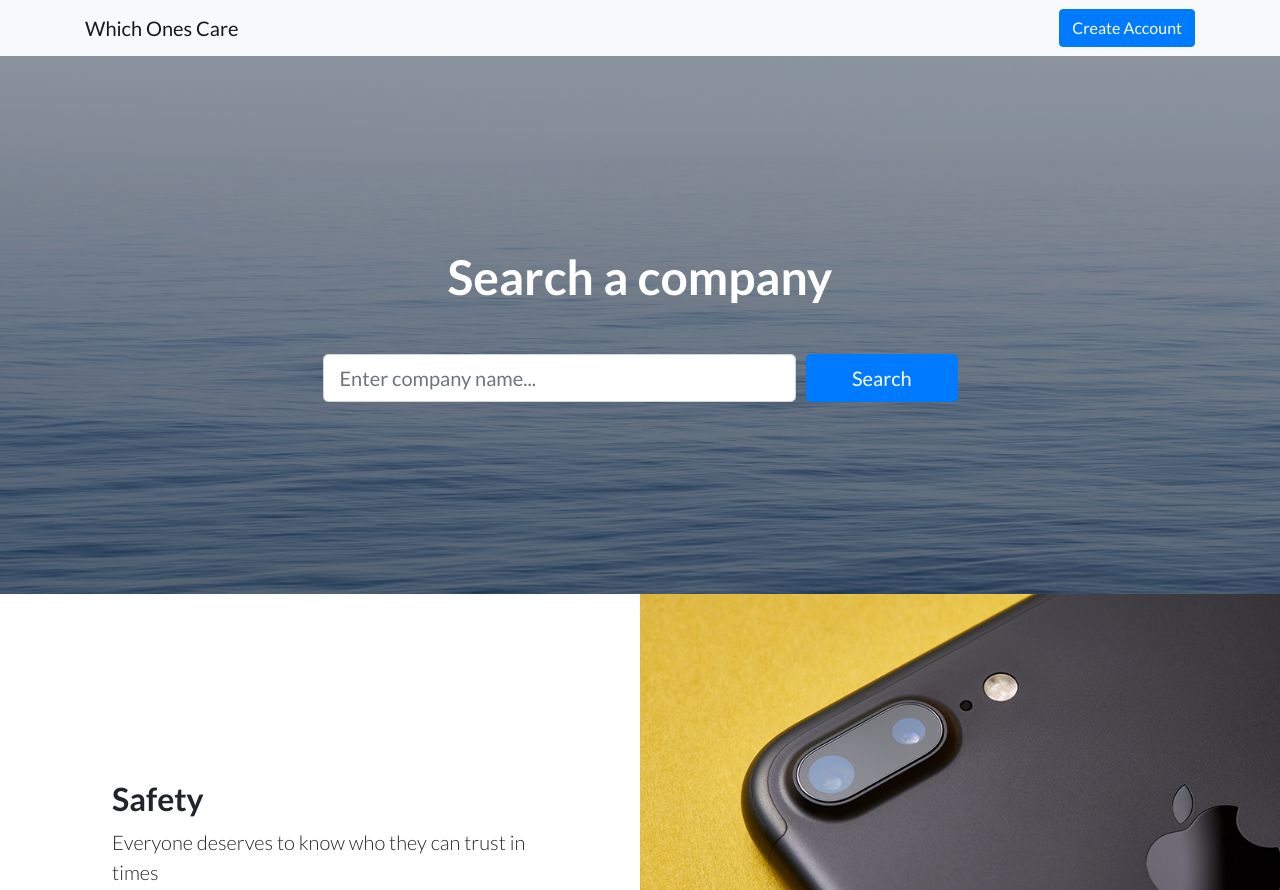
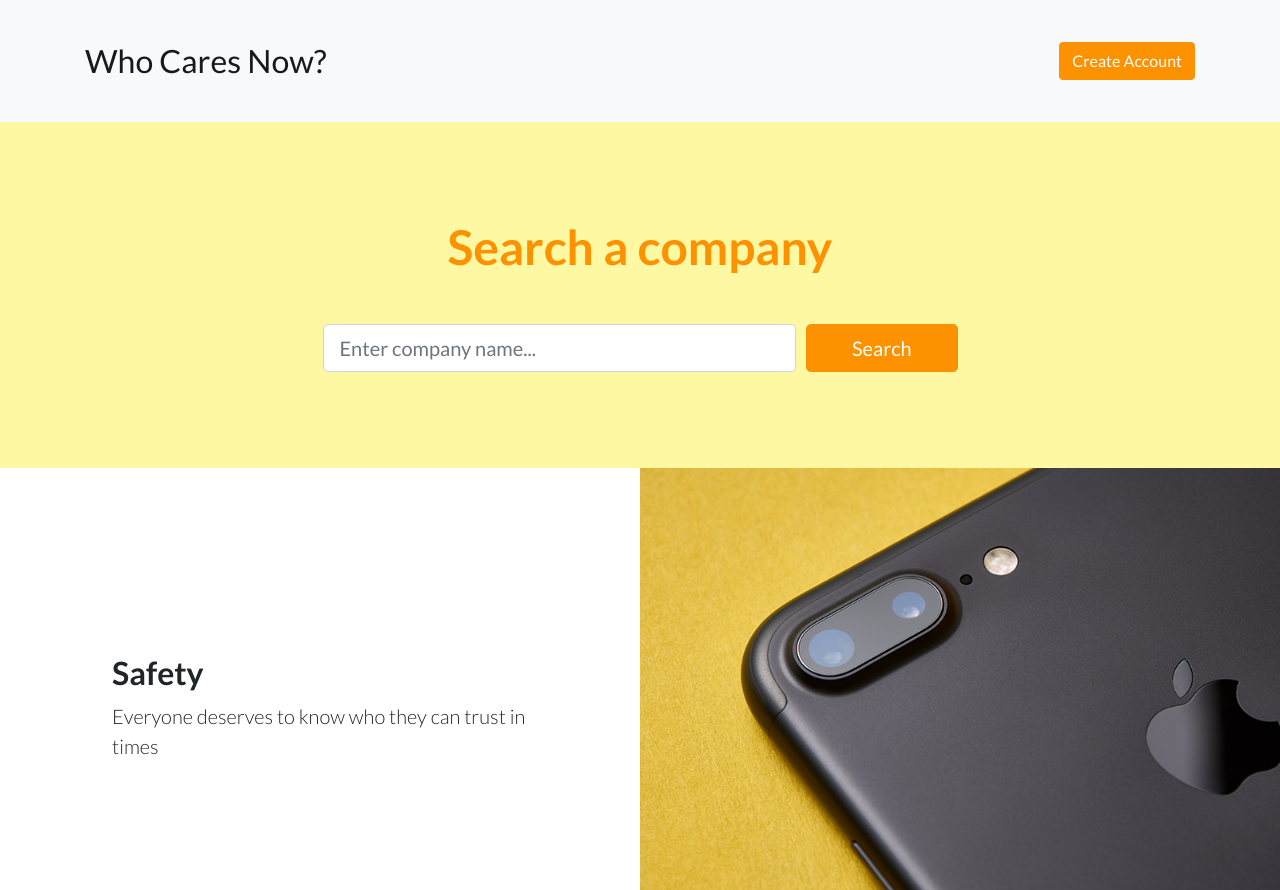
Before and after one commit to Boiz-TogetherVsVirus/whocaresnow, a website: page homepage/index.html in a window 1280 px wide. Shown: the top 890 px of the page. Drawn offline with Linux system fonts and the light colour scheme.

Commit message:
Changing basic homepage layout.

```diff
--- a/homepage/css/landing-page.css
+++ b/homepage/css/landing-page.css
@@ -20,16 +20,17 @@
 
 header.masthead {
   position: relative;
-  background-color: #343a40;
-  background: url("../img/bg-masthead.jpg") no-repeat center center;
+  background-color: #FFF8A3;
+  /*background: url("../img/bg-masthead.jpg") no-repeat center center;*/
   background-size: cover;
   padding-top: 8rem;
   padding-bottom: 8rem;
 }
 
+/*This is the overlay that gave the header a tint.*/
 header.masthead .overlay {
   position: absolute;
-  background-color: #212529;
+  /*background-color: #212529;*/
   height: 100%;
   width: 100%;
   top: 0;
@@ -43,8 +44,8 @@
 
 @media (min-width: 768px) {
   header.masthead {
-    padding-top: 12rem;
-    padding-bottom: 12rem;
+    padding-top: 6rem;
+    padding-bottom: 6rem;
   }
   header.masthead h1 {
     font-size: 3rem;
--- a/homepage/index.html
+++ b/homepage/index.html
@@ -11,7 +11,7 @@
   <title>Landing Page - Start Bootstrap Theme</title>
 
   <!-- Bootstrap core CSS -->
-  <link href="vendor/bootstrap/css/bootstrap.min.css" rel="stylesheet">
+  <link href="vendor/bootstrap/css/bootstrap.css" rel="stylesheet">
 
   <!-- Custom fonts for this template -->
   <link href="vendor/fontawesome-free/css/all.min.css" rel="stylesheet">
@@ -19,7 +19,7 @@
   <link href="https://fonts.googleapis.com/css?family=Lato:300,400,700,300italic,400italic,700italic" rel="stylesheet" type="text/css">
 
   <!-- Custom styles for this template -->
-  <link href="css/landing-page.min.css" rel="stylesheet">
+  <link href="css/landing-page.css" rel="stylesheet">
 
 </head>
 
@@ -28,7 +28,7 @@
   <!-- Navigation -->
   <nav class="navbar navbar-light bg-light static-top">
     <div class="container">
-      <a class="navbar-brand" href="#">Which Ones Care</a>
+      <a class="navbar-brand" href="#">Who Cares Now?</a>
       <a class="btn btn-primary" href="#">Create Account</a>
     </div>
   </nav>
@@ -45,7 +45,9 @@
           <form>
             <div class="form-row">
               <div class="col-12 col-md-9 mb-2 mb-md-0">
-                <input type="email" class="form-control form-control-lg" placeholder="Enter company name...">
+                  <form action="/Users/paniznr/Documents/GitHub/whichonecares/search results page/index.html">
+                    <input type="email" class="form-control form-control-lg" placeholder="Enter company name...">
+                  </form>
               </div>
               <div class="col-12 col-md-3">
                 <button type="submit" class="btn btn-block btn-lg btn-primary">Search</button>
@@ -164,7 +166,9 @@
           <form>
             <div class="form-row">
               <div class="col-12 col-md-9 mb-2 mb-md-0">
-                <input type="email" class="form-control form-control-lg" placeholder="Enter your email...">
+                <!--<form action="https://google.com">-->
+                    <input type="email" class="form-control form-control-lg" placeholder="Enter your email...">
+                <!--</form>-->
               </div>
               <div class="col-12 col-md-3">
                 <button type="submit" class="btn btn-block btn-lg btn-primary">Sign up!</button>
```
Also changed, not shown: homepage/vendor/bootstrap/css/bootstrap.css.
